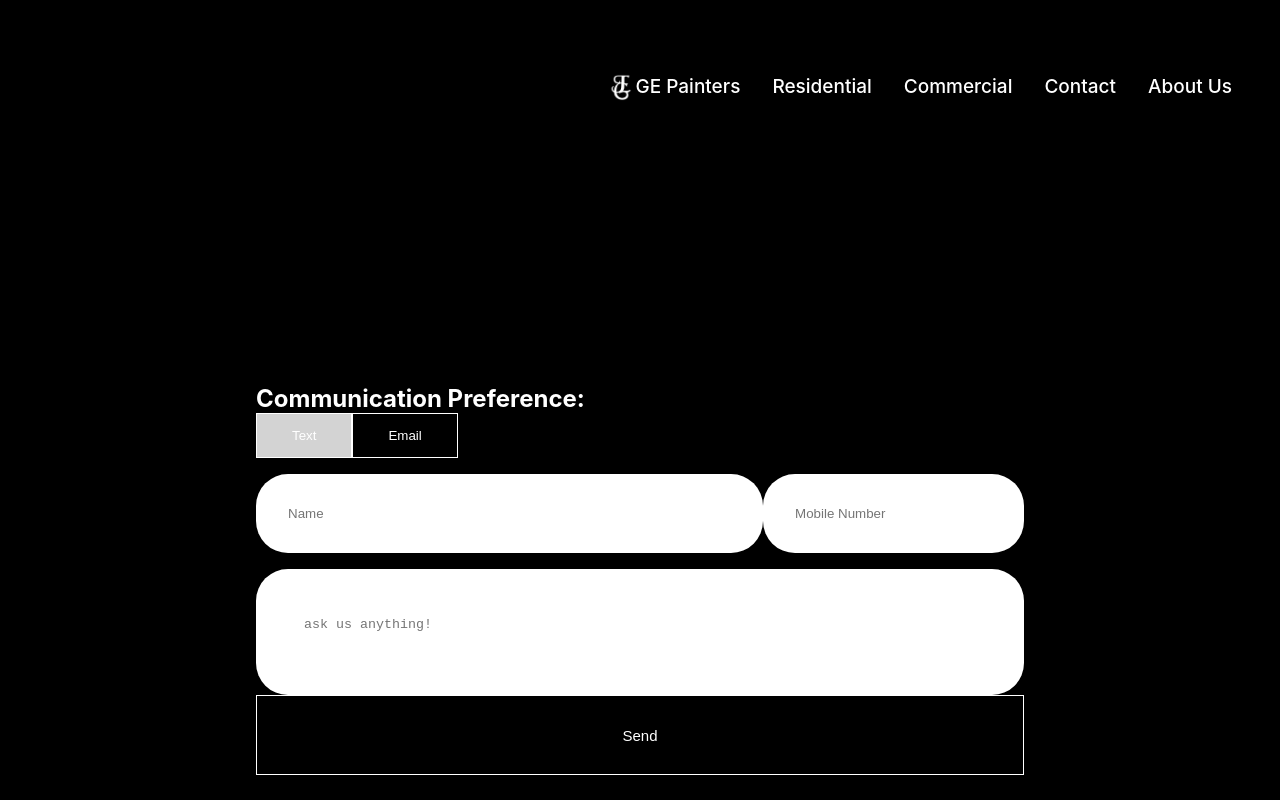
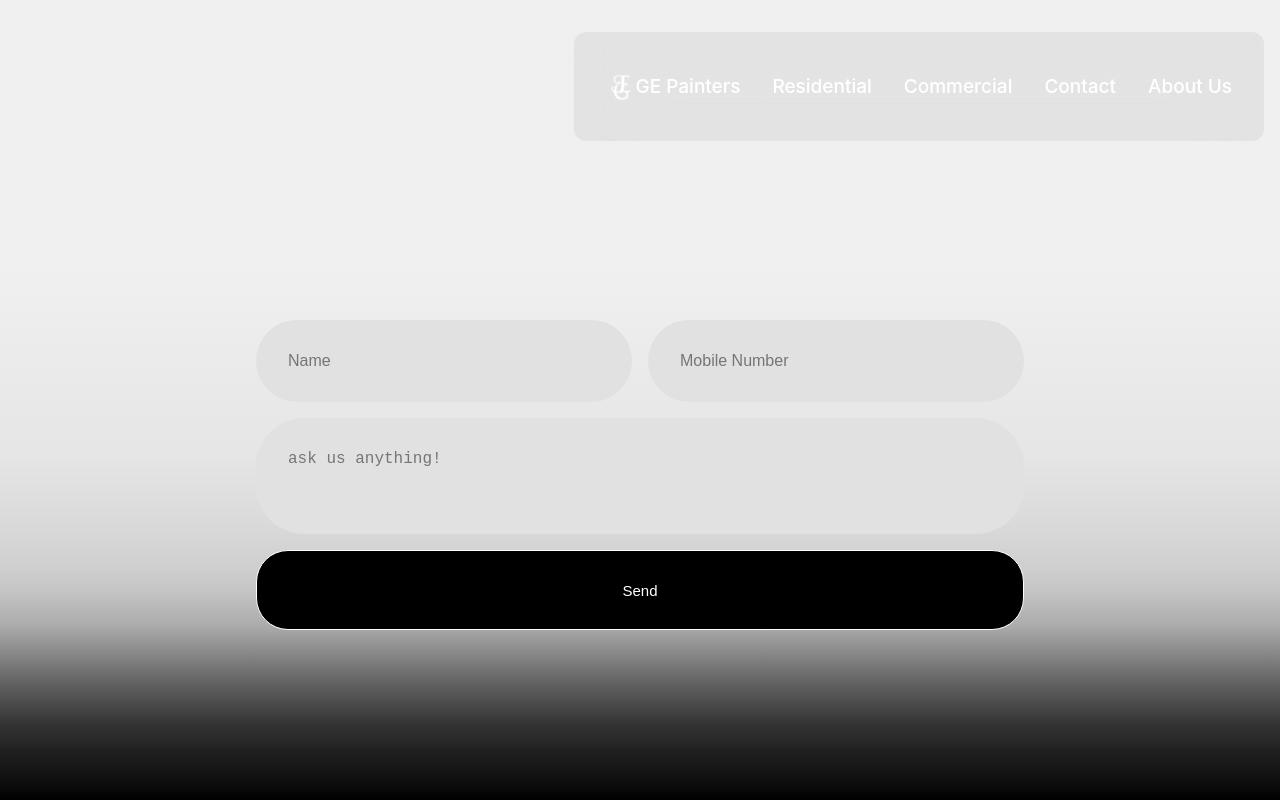
Before and after one commit to dpolygon/gepainters, a React (Vite) app: page /contact in a window 1280 px wide. Shown: the top 800 px of the page. Built offline with nearby package versions, Linux system fonts and the light colour scheme.

Commit message:
updates to contact form aesthetics

```diff
--- a/src/components/contactUsForm.css
+++ b/src/components/contactUsForm.css
@@ -1,3 +1,10 @@
+.mesh-gradient {
+    background-image:
+radial-gradient(at var(--p1x) var(--p1y), rgb(187, 189, 248) 0px, transparent 50%),
+radial-gradient(at var(--p2x) var(--p2y), rgb(177, 116, 116) 0px, transparent 50%),
+radial-gradient(at var(--p3x) var(--p3y), rgb(87, 126, 97) 0px, transparent 50%);
+}
+
 .contactUsPreferenceButton {
     display: inline-block;
     text-align: center;
@@ -7,21 +14,25 @@
 
 .ContactUsInput {
     border: none;
-    border-radius: 32px;
+    border-radius: 48px;
+    background-color: rgb(225, 225, 225);
+    color: black;
+    font-size: 1rem;
 }
 
 .ContactUsSendButton {
+    border-radius: 32px;
     background: black;
     color: white;
 }
 
 .ContactUsSendButton:hover {
-    background: white;
-    color: black
+    background: #C7C7CC;
+    color: black;
+    border: none;
 }
 
 .ContactUsForm {
-    width: 100%;
     display: flex;
     flex-direction: column;
     justify-content: center;
--- a/src/components/contactUsForm.jsx
+++ b/src/components/contactUsForm.jsx
@@ -1,6 +1,7 @@
 import React, { useState } from 'react'
 
 import './contactUsForm.css'
+
 // import { config } from '../../Constants'
 
 export default function ContactUsForm() {
@@ -70,7 +71,9 @@ export default function ContactUsForm() {
 
     return (
         <div className='ContactUsForm'>
-            <div style={{ display: 'flex', flexDirection: 'column', paddingBottom: '1rem', justifyContent: 'left' }}>
+            {
+                // uncomment if you
+            /* <div style={{ display: 'flex', flexDirection: 'column', paddingBottom: '1rem', justifyContent: 'left' }}>
                 <h2>Communication Preference:</h2>
                 <div>
                     <button className='contactUsPreferenceButton' onClick={() => setActiveButton('text')} style={{ backgroundColor: activeButton === "text" ? "lightgrey" : "black", border: '1px white solid' }}>
@@ -80,11 +83,11 @@ export default function ContactUsForm() {
                         Email
                     </button>
                 </div>
-            </div>
-            <form style={{ display: 'flex', flexDirection: 'column' }}>
-                <div style={{ display: 'flex', flexDirection: 'row', justifyContent: 'space-between', width: '100%'}}>
+            </div> */}
+            <form style={{ display: 'flex', flexDirection: 'column'}}>
+                <div style={{ display: 'flex', flexDirection: 'row', justifyContent: 'space-around', gap: '1rem'}}>
                     <input required
-                        style={{padding: '2rem', width: '90%'}}
+                        style={{padding: '2rem', width: '100%'}}
                         className='ContactUsInput'
                         value={text.name}
                         onChange={handleStateChange}
@@ -92,7 +95,7 @@ export default function ContactUsForm() {
                         placeholder="Name"
                     />
                     <input required
-                        style={{padding: '2rem', width: '40%'}}
+                        style={{padding: '2rem', width: '100%'}}
                         className='ContactUsInput'
                         value={text.contactInfo}
                         onChange={handleStateChange}
@@ -103,8 +106,9 @@ export default function ContactUsForm() {
                 <textarea required
                     style={{
                         resize: 'none',
-                        padding: '3rem',
-                        marginTop: '1rem'
+                        padding: '2rem 2rem 3rem 2rem',
+                        marginTop: '1rem',
+                        color: 'black'
                     }}
                     className='ContactUsInput'
                     value={text.message}
@@ -113,7 +117,7 @@ export default function ContactUsForm() {
                     placeholder='ask us anything!'
                     maxLength="4000"
                 />
-                <button style={{ height: '80px', fontSize: '15px', border: '1px solid white' }} className='ContactUsSendButton' disabled={isLoading}>
+                <button style={{ height: '80px', margin: '1rem 0rem 0rem 0rem', fontSize: '15px', border: '1px solid white' }} className='ContactUsSendButton' disabled={isLoading}>
                     {isLoading ? 'Sending...' : 'Send'}
                 </button>
             </form>
--- /dev/null
+++ b/src/routes/contact.css
@@ -0,0 +1,30 @@
+.contact-us {
+ background-image: linear-gradient(
+    180deg,
+    hsl(0deg 0% 94%) 34%,
+    hsl(344deg 0% 90%) 57%,
+    hsl(344deg 0% 85%) 66%,
+    hsl(344deg 0% 81%) 71%,
+    hsl(344deg 0% 77%) 74%,
+    hsl(344deg 0% 72%) 76%,
+    hsl(344deg 0% 68%) 78%,
+    hsl(344deg 0% 64%) 79%,
+    hsl(344deg 0% 60%) 80%,
+    hsl(344deg 0% 56%) 81%,
+    hsl(344deg 0% 52%) 82%,
+    hsl(344deg 0% 48%) 83%,
+    hsl(344deg 0% 44%) 84%,
+    hsl(344deg 0% 40%) 85%,
+    hsl(344deg 0% 36%) 86%,
+    hsl(344deg 0% 33%) 87%,
+    hsl(344deg 0% 29%) 88%,
+    hsl(344deg 0% 26%) 89%,
+    hsl(344deg 0% 22%) 90%,
+    hsl(344deg 0% 19%) 91%,
+    hsl(344deg 0% 15%) 93%,
+    hsl(344deg 0% 12%) 94%,
+    hsl(343deg 0% 9%) 96%,
+    hsl(343deg 0% 5%) 98%,
+    hsl(0deg 0% 0%) 100%
+  );
+}
--- a/src/routes/contact.jsx
+++ b/src/routes/contact.jsx
@@ -1,13 +1,22 @@
 import React from 'react'
+import './contact.css'
+import { useEffect } from 'react'
 
 import ContactUsForm from '../components/contactUsForm.jsx'
+import { GradientAnimation } from '../utils/gradientanimation.jsx'
 
 export default function Contact() {
+
+  useEffect(() => {
+    const cleanup = GradientAnimation();
+    return cleanup; // stop interval on unmount
+  }, []);
+
   return (
-    <div style={{ backgroundColor: 'black', height: '100vh', width: '100%', display: 'flex', justifyContent: 'center' }}>
-        <div style={{width: '60vw', paddingTop: '24rem'}}>
-          <ContactUsForm />
-        </div>
+    <div className='contact-us' style={{ height: '100vh', width: '100%', display: 'flex', justifyContent: 'center', backdropFilter: 'blur(2000px)' }}>
+      <div  style={{ width: '60vw', paddingTop: '20rem'}}>
+        <ContactUsForm />
+      </div>
     </div>
   )
 }
```
